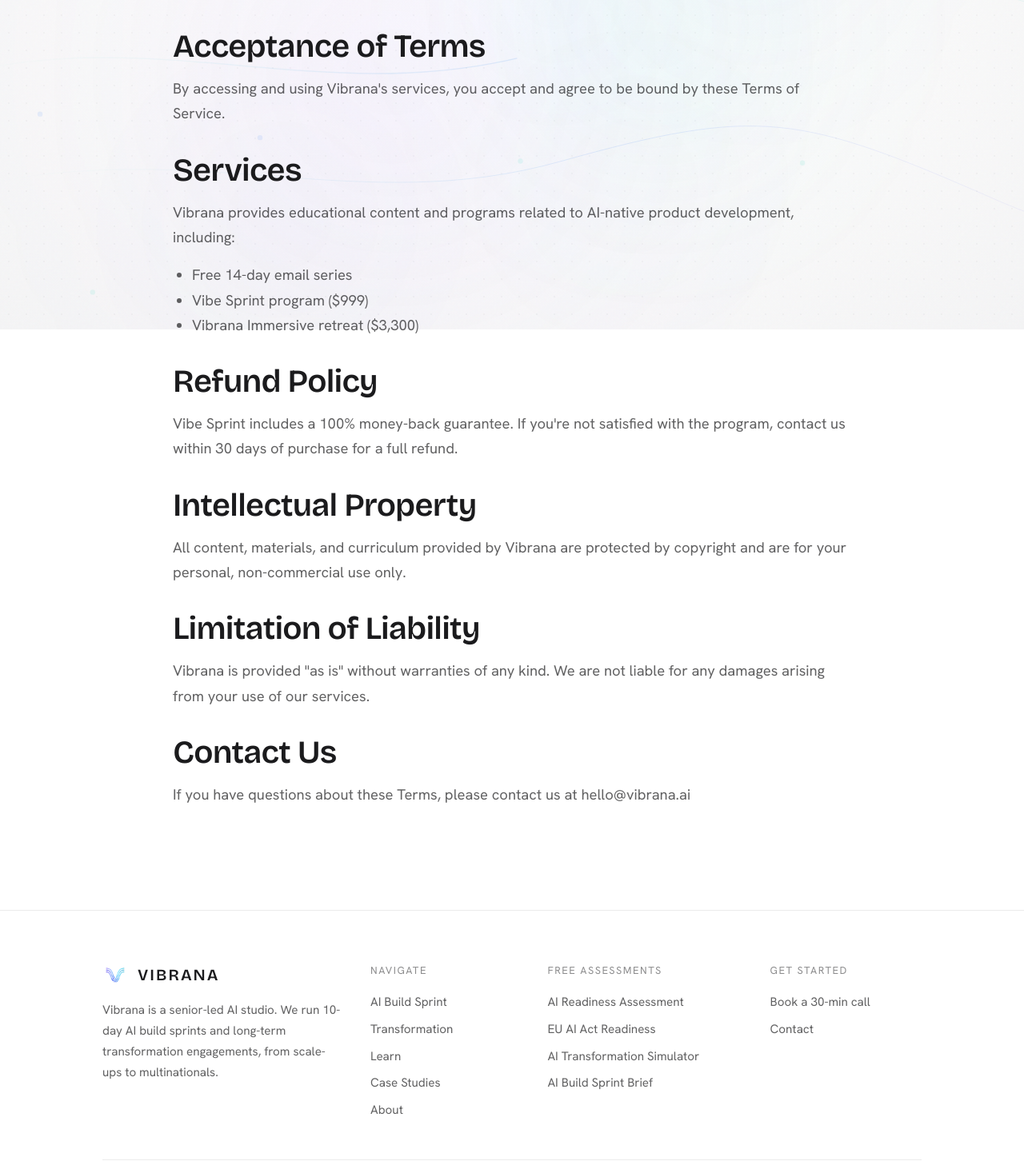
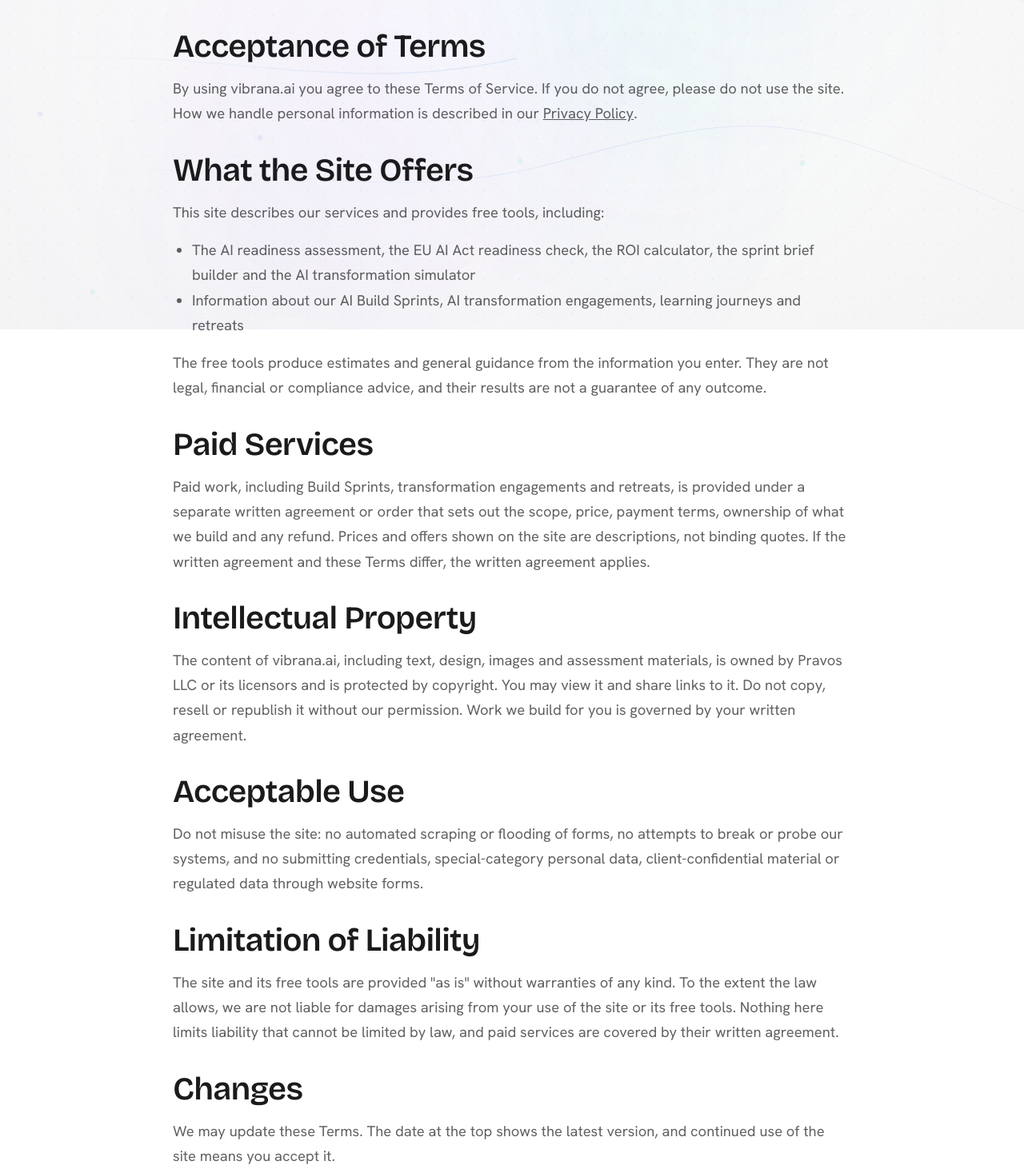
Before and after one commit to Pravos-LLC/vibrana.ai, a Next.js app: page /terms in a window 1280 px wide. Shown: the part 388-1850 px from the top of the page at 80% size. Built offline with nearby package versions, Linux system fonts and the light colour scheme.

Commit message:
fix(legal): refresh Terms to current services and compute the footer year at render (VIB-544)

```diff
--- a/src/footer-content.ts
+++ b/src/footer-content.ts
@@ -1,10 +1,9 @@
 // Site-wide footer copy. Copy is data: Footer.tsx renders these strings.
-import { COPYRIGHT_LINE, LEGAL_ENTITY, POSTAL_ADDRESS_LINE } from '@/src/legal-entity-content'
+import { LEGAL_ENTITY, POSTAL_ADDRESS_LINE } from '@/src/legal-entity-content'
 
 export const FOOTER_CONTENT = {
   tagline:
     'Vibrana is a senior-led AI studio. We run 10-day AI build sprints and long-term transformation engagements, from scale-ups to multinationals.',
-  copyright: COPYRIGHT_LINE,
   entityStatement: LEGAL_ENTITY.statement,
   postalAddress: POSTAL_ADDRESS_LINE,
 } as const
--- a/src/legal-entity-content.ts
+++ b/src/legal-entity-content.ts
@@ -26,11 +26,10 @@ export const LEGAL_ENTITY = {
     addressCountry: 'US',
   },
   contactEmail: 'hello@vibrana.ai',
-  copyrightYear: 2026,
 } as const
 
-/** "© 2026 Pravos LLC, doing business as Vibrana" */
-export const COPYRIGHT_LINE = `© ${LEGAL_ENTITY.copyrightYear} ${LEGAL_ENTITY.nameWithDba}`
+/** "© 2026 Pravos LLC, doing business as Vibrana". The year is computed when called, never stored. */
+export const copyrightLine = (now: Date = new Date()) => `© ${now.getFullYear()} ${LEGAL_ENTITY.nameWithDba}`
 
 /** "Postal address: 30 N Gould St, ..." */
 export const POSTAL_ADDRESS_LINE = `${LEGAL_ENTITY.postalAddressLabel}: ${LEGAL_ENTITY.postalAddress}`
--- a/src/sections/Footer.tsx
+++ b/src/sections/Footer.tsx
@@ -10,6 +10,7 @@ import Link from 'next/link';
 import { NAV_ASSESSMENTS, NAV_CTA, NAV_ITEMS } from '../constants';
 import { Eyebrow } from '@/src/components/prism';
 import { FOOTER_CONTENT } from '@/src/footer-content';
+import { copyrightLine } from '@/src/legal-entity-content';
 
 const linkClass =
   'block type-sm transition-colors text-ink-secondary hover:text-ink';
@@ -97,7 +98,7 @@ export function Footer() {
 
         <div className="flex flex-col items-center justify-between gap-4 border-t border-line-subtle pt-4 md:flex-row">
           <div className="space-y-1 text-center md:text-left" data-testid="footer-legal">
-            <p className={legalLineClass}>{FOOTER_CONTENT.copyright}</p>
+            <p className={legalLineClass}>{copyrightLine()}</p>
             <p className={legalLineClass}>{FOOTER_CONTENT.entityStatement}</p>
             <p className={legalLineClass}>{FOOTER_CONTENT.postalAddress}</p>
           </div>
--- a/src/views/TermsPage.tsx
+++ b/src/views/TermsPage.tsx
@@ -5,6 +5,7 @@
  */
 
 import React from 'react';
+import Link from 'next/link';
 import { EnterprisePageShell } from '../components/enterprise/EnterprisePageShell';
 import { LEGAL_ENTITY, POSTAL_ADDRESS_LINE } from '../legal-entity-content';
 
@@ -14,7 +15,7 @@ export default function TermsPage() {
       <section className="mx-auto max-w-4xl px-6 pb-24 pt-32">
         <h1 className="mb-8 text-4xl font-semibold text-ink">Terms of Service</h1>
         <div className="max-w-none text-ink-secondary">
-          <p className="mb-4 text-sm">Last updated: January 2025</p>
+          <p className="mb-4 text-sm">Last updated: 20 November 2026</p>
 
           <section className="mb-8">
             <h2 className="mb-4 text-2xl font-semibold text-ink">Who We Are</h2>
@@ -26,49 +27,72 @@ export default function TermsPage() {
           <section className="mb-8">
             <h2 className="mb-4 text-2xl font-semibold text-ink">Acceptance of Terms</h2>
             <p className="mb-4">
-              By accessing and using Vibrana's services, you accept and agree to be bound by these Terms of Service.
+              By using vibrana.ai you agree to these Terms of Service. If you do not agree, please do not use the site.
+              How we handle personal information is described in our <Link href="/privacy" className="underline">Privacy Policy</Link>.
             </p>
           </section>
 
           <section className="mb-8">
-            <h2 className="mb-4 text-2xl font-semibold text-ink">Services</h2>
+            <h2 className="mb-4 text-2xl font-semibold text-ink">What the Site Offers</h2>
+            <p className="mb-4">This site describes our services and provides free tools, including:</p>
+            <ul className="mb-4 list-disc pl-6">
+              <li>The AI readiness assessment, the EU AI Act readiness check, the ROI calculator, the sprint brief builder and the AI transformation simulator</li>
+              <li>Information about our AI Build Sprints, AI transformation engagements, learning journeys and retreats</li>
+            </ul>
             <p className="mb-4">
-              Vibrana provides educational content and programs related to AI-native product development, including:
+              The free tools produce estimates and general guidance from the information you enter. They are not legal,
+              financial or compliance advice, and their results are not a guarantee of any outcome.
             </p>
-            <ul className="mb-4 list-disc pl-6">
-              <li>Free 14-day email series</li>
-              <li>Vibe Sprint program ($999)</li>
-              <li>Vibrana Immersive retreat ($3,300)</li>
-            </ul>
           </section>
 
           <section className="mb-8">
-            <h2 className="mb-4 text-2xl font-semibold text-ink">Refund Policy</h2>
+            <h2 className="mb-4 text-2xl font-semibold text-ink">Paid Services</h2>
             <p className="mb-4">
-              Vibe Sprint includes a 100% money-back guarantee. If you're not satisfied with the program, contact
-              us within 30 days of purchase for a full refund.
+              Paid work, including Build Sprints, transformation engagements and retreats, is provided under a separate
+              written agreement or order that sets out the scope, price, payment terms, ownership of what we build and any
+              refund. Prices and offers shown on the site are descriptions, not binding quotes. If the written agreement
+              and these Terms differ, the written agreement applies.
             </p>
           </section>
 
           <section className="mb-8">
             <h2 className="mb-4 text-2xl font-semibold text-ink">Intellectual Property</h2>
             <p className="mb-4">
-              All content, materials, and curriculum provided by Vibrana are protected by copyright and are for your
-              personal, non-commercial use only.
+              The content of vibrana.ai, including text, design, images and assessment materials, is owned by
+              {' '}{LEGAL_ENTITY.name} or its licensors and is protected by copyright. You may view it and share links to it.
+              Do not copy, resell or republish it without our permission. Work we build for you is governed by your written agreement.
+            </p>
+          </section>
+
+          <section className="mb-8">
+            <h2 className="mb-4 text-2xl font-semibold text-ink">Acceptable Use</h2>
+            <p className="mb-4">
+              Do not misuse the site: no automated scraping or flooding of forms, no attempts to break or probe our
+              systems, and no submitting credentials, special-category personal data, client-confidential material or
+              regulated data through website forms.
             </p>
           </section>
 
           <section className="mb-8">
             <h2 className="mb-4 text-2xl font-semibold text-ink">Limitation of Liability</h2>
             <p className="mb-4">
-              Vibrana is provided "as is" without warranties of any kind. We are not liable for any damages arising
-              from your use of our services.
+              The site and its free tools are provided &quot;as is&quot; without warranties of any kind. To the extent the law allows,
+              we are not liable for damages arising from your use of the site or its free tools. Nothing here limits
+              liability that cannot be limited by law, and paid services are covered by their written agreement.
+            </p>
+          </section>
+
+          <section className="mb-8">
+            <h2 className="mb-4 text-2xl font-semibold text-ink">Changes</h2>
+            <p className="mb-4">
+              We may update these Terms. The date at the top shows the latest version, and continued use of the site
+              means you accept it.
             </p>
           </section>
 
           <section className="mb-8">
             <h2 className="mb-4 text-2xl font-semibold text-ink">Contact Us</h2>
-            <p>If you have questions about these Terms, please contact us at hello@vibrana.ai</p>
+            <p>If you have questions about these Terms, please contact us at {LEGAL_ENTITY.contactEmail}</p>
           </section>
         </div>
       </section>
```
Also changed, not shown: 1 other file (tests, documents, lock files or other folders).
